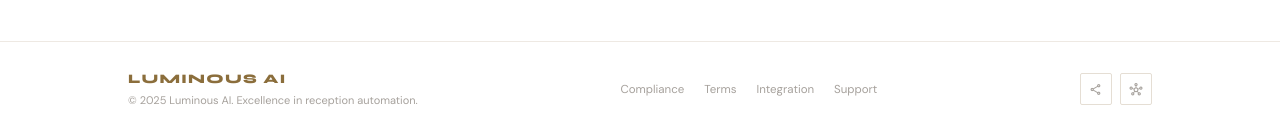
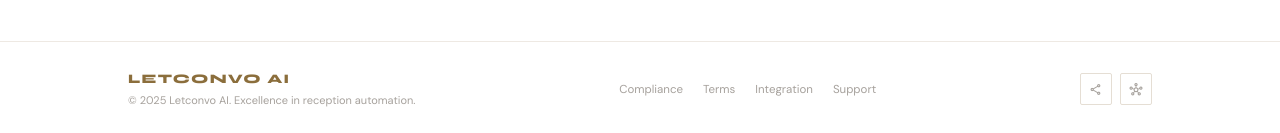
Before and after one commit to xclusive-3G/letconvoFrontendNew, a React (Create React App) app: page / in a window 1280 px wide. Shown: the part 3203-3336 px from the top of the page. Built offline with nearby package versions, Linux system fonts and the light colour scheme; no server answers.

Commit message:
updated the name, changed it to letconco

```diff
--- a/public/index.html
+++ b/public/index.html
@@ -7,18 +7,18 @@
     <!-- iOS PWA -->
     <meta name="apple-mobile-web-app-capable" content="yes" />
     <meta name="apple-mobile-web-app-status-bar-style" content="default" />
-    <meta name="apple-mobile-web-app-title" content="Luminous AI" />
+    <meta name="apple-mobile-web-app-title" content="Letconvo AI" />
     <!-- Android PWA -->
     <meta name="theme-color" content="#8B6E3C" />
     <meta name="mobile-web-app-capable" content="yes" />
     <!-- Description -->
-    <meta name="description" content="Luminous AI — Never miss a lead again. AI receptionist for your business." />
+    <meta name="description" content="Letconvo AI — Never miss a lead again. AI receptionist for your business." />
     <!-- Fonts -->
     <link rel="preconnect" href="https://fonts.googleapis.com" />
     <link rel="preconnect" href="https://fonts.gstatic.com" crossorigin />
     <link href="https://fonts.googleapis.com/css2?family=Syne:wght@400;500;600;700;800&family=DM+Sans:opsz,wght@9..40,300;9..40,400;9..40,500&family=Material+Symbols+Outlined:wght,FILL@400,0&display=swap" rel="stylesheet" />
     <link rel="manifest" href="%PUBLIC_URL%/manifest.json" />
-    <title>Luminous AI | The Future of Receptionist Services</title>
+    <title>Letconvo AI | The Future of Receptionist Services</title>
     <style>
       /* Prevent flash of unstyled content */
       body { background: #fff; }
--- a/src/App.jsx
+++ b/src/App.jsx
@@ -11,11 +11,11 @@ import GetStartedPage from "./pages/GetStartedPage";
 import DashboardPage  from "./dashboard/DashboardPage";
 
 const PUBLIC_PAGES = {
-  benefits:   { comp: BenefitsPage,   title: "Luminous AI | Never Miss a Lead Again"  },
-  pricing:    { comp: PricingPage,    title: "Pricing — Luminous AI"                  },
-  contact:    { comp: ContactPage,    title: "Contact — Luminous AI"                  },
-  login:      { comp: LoginPage,      title: "Login — Luminous AI"                    },
-  getstarted: { comp: GetStartedPage, title: "Get Started Free — Luminous AI"         },
+  benefits:   { comp: BenefitsPage,   title: "Letconvo AI | Never Miss a Lead Again"  },
+  pricing:    { comp: PricingPage,    title: "Pricing — Letconvo AI"                  },
+  contact:    { comp: ContactPage,    title: "Contact — Letconvo AI"                  },
+  login:      { comp: LoginPage,      title: "Login — Letconvo AI"                    },
+  getstarted: { comp: GetStartedPage, title: "Get Started Free — Letconvo AI"         },
 };
 
 const VALID_PAGES = new Set([...Object.keys(PUBLIC_PAGES), "dashboard"]);
@@ -44,7 +44,7 @@ export default function App() {
   }, []);
 
   useEffect(() => {
-    document.title = page === "dashboard" ? "Dashboard — Luminous AI" : (PUBLIC_PAGES[page]?.title ?? "Luminous AI");
+    document.title = page === "dashboard" ? "Dashboard — Letconvo AI" : (PUBLIC_PAGES[page]?.title ?? "Letconvo AI");
   }, [page]);
 
   if (page === "dashboard") {
--- a/src/components/Footer.jsx
+++ b/src/components/Footer.jsx
@@ -3,8 +3,8 @@ export default function Footer({ setPage }) {
     <footer className="relative z-10 bg-white border-t border-[#d4c8b8]/40 py-7 px-5 sm:px-8">
       <div className="max-w-5xl mx-auto flex flex-col sm:flex-row flex-wrap justify-between items-center gap-4 sm:gap-5">
         <div className="text-center sm:text-left">
-          <div className="font-syne font-black text-[#8B6E3C] tracking-[.1em] uppercase text-[13px]">Luminous AI</div>
-          <div className="text-[11px] text-[#4E4439]/50 mt-0.5">© 2025 Luminous AI. Excellence in reception automation.</div>
+          <div className="font-syne font-black text-[#8B6E3C] tracking-[.1em] uppercase text-[13px]">Letconvo AI</div>
+          <div className="text-[11px] text-[#4E4439]/50 mt-0.5">© 2025 Letconvo AI. Excellence in reception automation.</div>
         </div>
         <nav className="flex flex-wrap justify-center gap-4 sm:gap-5">
           {["Compliance","Terms","Integration","Support"].map(l=>(
--- a/src/pages/GetStartedPage.jsx
+++ b/src/pages/GetStartedPage.jsx
@@ -406,7 +406,7 @@ export default function GetStartedPage({ setPage }) {
           <div className="p-8 border-r border-[#d4c8b8]/40 flex flex-col"
             style={{ background:"linear-gradient(150deg,rgba(255,247,237,.98),rgba(240,248,255,.6))" }}>
 
-            <div className="font-syne font-black text-[#8B6E3C] tracking-[.1em] uppercase text-[13px] mb-1">Luminous AI</div>
+            <div className="font-syne font-black text-[#8B6E3C] tracking-[.1em] uppercase text-[13px] mb-1">Letconvo AI</div>
             <span className="inline-flex items-center gap-1 px-2.5 py-0.5 bg-[#f7f2ec] border border-[#d4c8b8]/60 text-[9px] font-syne font-bold uppercase tracking-[.1em] text-[#8B6E3C] mb-5 rounded-sm w-fit">
               🎉 500 credits free trial
             </span>
--- a/src/pages/LoginPage.jsx
+++ b/src/pages/LoginPage.jsx
@@ -50,7 +50,7 @@ export default function LoginPage({ setPage }) {
           className="relative z-10 w-full max-w-[360px] bg-white border border-[#d4c8b8]/60 rounded-sm shadow-[0_20px_50px_rgba(0,0,0,.18)]">
           <div className="p-8">
             <div className="text-center mb-6">
-              <div className="font-syne font-black text-[#8B6E3C] tracking-[.12em] uppercase text-[13px] mb-0.5">Luminous AI</div>
+              <div className="font-syne font-black text-[#8B6E3C] tracking-[.12em] uppercase text-[13px] mb-0.5">Letconvo AI</div>
               <div className="text-[10.5px] text-[#4E4439]/50">The Future of Receptionist Services</div>
             </div>
             <h2 className="font-syne font-black text-[18px] uppercase tracking-tight text-[#1A1614] mb-5">Welcome Back</h2>
--- a/src/pages/PricingPage.jsx
+++ b/src/pages/PricingPage.jsx
@@ -10,7 +10,7 @@ const PLANS=[
   {tier:"Enterprise",price:"$699+",desc:"White-label solutions at scale.",feats:["Everything in Growth","3,000+ Minutes Included","Multi-Practice Support","Custom AI Voice Cloning","White-label Dashboard","API & Automations"],dim:[],featured:false,cta:"Contact Sales",target:"contact"},
 ];
 const TABLE=[["24/7 AI answering","✓","✓","✓"],["Included minutes","300","1,000","3,000+"],["SMS follow-up","✓","✓","✓"],["Calendar booking","—","✓","✓"],["CRM integration","—","✓","✓"],["Advanced analytics","—","✓","✓"],["Voice cloning","—","—","✓"],["White-label","—","—","✓"],["Multi-location","—","—","✓"]];
-const FAQS=[["Can I change plans anytime?","Yes. Upgrade or downgrade at any time from your dashboard. Changes take effect at the next billing cycle."],["What if I exceed my minutes?","Additional minutes are $0.09/min Starter, $0.07/min Growth, $0.05/min Enterprise."],["Is there a free trial?","Every plan includes a 14-day free trial with full feature access. No credit card required."],["How long does setup take?","Most clients are live within 15 minutes using our guided onboarding wizard."],["Does it work with my current phone?","Luminous works with any existing number via call forwarding. No hardware changes required."],["What integrations are supported?","Salesforce, HubSpot, Google Calendar, Outlook, Zapier (2,000+ apps), and full API on Enterprise."]];
+const FAQS=[["Can I change plans anytime?","Yes. Upgrade or downgrade at any time from your dashboard. Changes take effect at the next billing cycle."],["What if I exceed my minutes?","Additional minutes are $0.09/min Starter, $0.07/min Growth, $0.05/min Enterprise."],["Is there a free trial?","Every plan includes a 14-day free trial with full feature access. No credit card required."],["How long does setup take?","Most clients are live within 15 minutes using our guided onboarding wizard."],["Does it work with my current phone?","Letconvo works with any existing number via call forwarding. No hardware changes required."],["What integrations are supported?","Salesforce, HubSpot, Google Calendar, Outlook, Zapier (2,000+ apps), and full API on Enterprise."]];
 
 function S({children,bg,className=""}) {
   return <section className={`relative z-10 py-12 sm:py-14 px-4 sm:px-6 ${className}`} style={{background:bg}}><div className="max-w-5xl mx-auto">{children}</div></section>;
```
Also changed, not shown: public/manifest.json.
